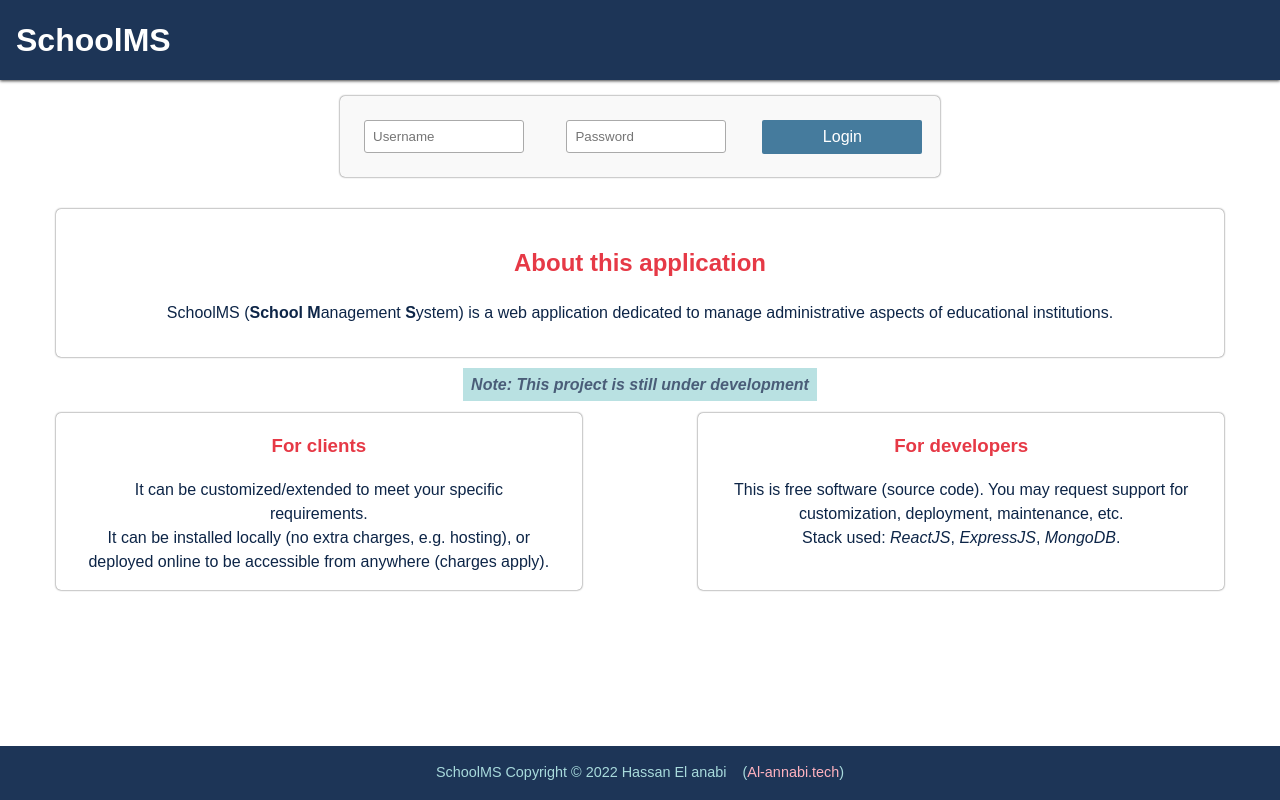
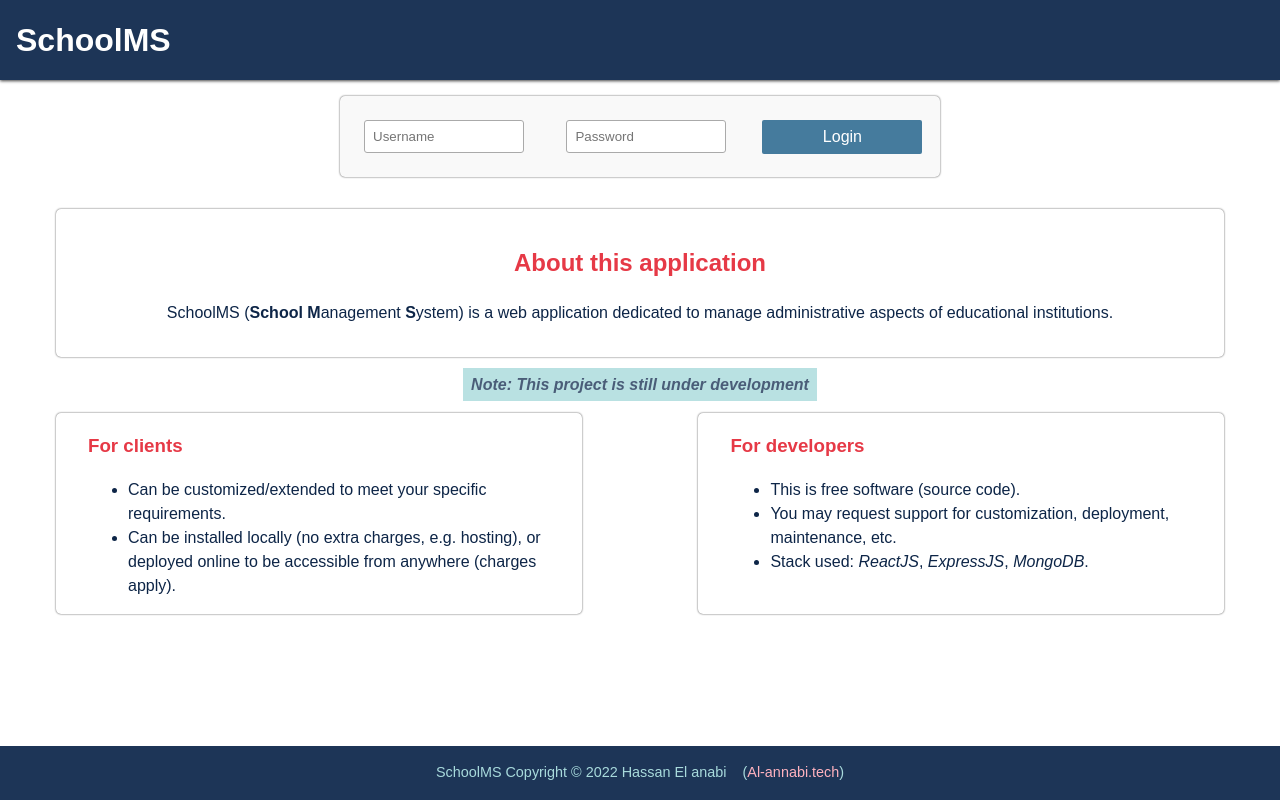
Before and after one commit to abdi-abderraouf/schoolms, a React (Create React App) app in the folder frontend/: page /login in a window 1280 px wide. Built offline with nearby package versions, Linux system fonts and the light colour scheme.

Commit message:
minor typographic changes to About component

```diff
--- a/frontend/src/components/about.jsx
+++ b/frontend/src/components/about.jsx
@@ -13,7 +13,7 @@ export default function About() {
     const colStyle = {
 	padding: "0 2em",
 	width: "45%",
-	textAlign: "center"
+	textAlign: "left"
     };
 
     return (
@@ -30,22 +30,32 @@ export default function About() {
 	    <div className="flex resp-flex" style={{ justifyContent: "space-between" }}>
 		<div className="card" style={ colStyle }>
 		    <h3>For clients</h3>
-		    <p>
-			It can be customized/extended to meet your specific requirements.<br/>
-			It can be installed locally (no extra charges, e.g. hosting),
-			or deployed online to be accessible from anywhere (charges apply).
-		    </p>
+		    <ul>
+			<li>
+			    Can be customized/extended to meet your specific requirements.
+			</li>
+			<li>
+			    Can be installed locally (no extra charges, e.g. hosting),
+			    or deployed online to be accessible from anywhere (charges apply).
+			</li>
+		    </ul>
 		    <p>
 
 		    </p>
 		</div>
 		<div className="card" style={ colStyle }>
 		    <h3>For developers</h3>
-		    <p>
-			This is free software (source code).
-			You may request support for customization, deployment, maintenance, etc.<br/>
-			Stack used: <em>ReactJS</em>, <em>ExpressJS</em>, <em>MongoDB</em>.
-		    </p>
+		    <ul>
+			<li>
+			    This is free software (source code).
+			</li>
+			<li>
+			    You may request support for customization, deployment, maintenance, etc.
+			</li>
+			<li>
+			    Stack used: <em>ReactJS</em>, <em>ExpressJS</em>, <em>MongoDB</em>.
+			</li>
+		    </ul>
 		</div>
 	    </div>
 	</div>
```
